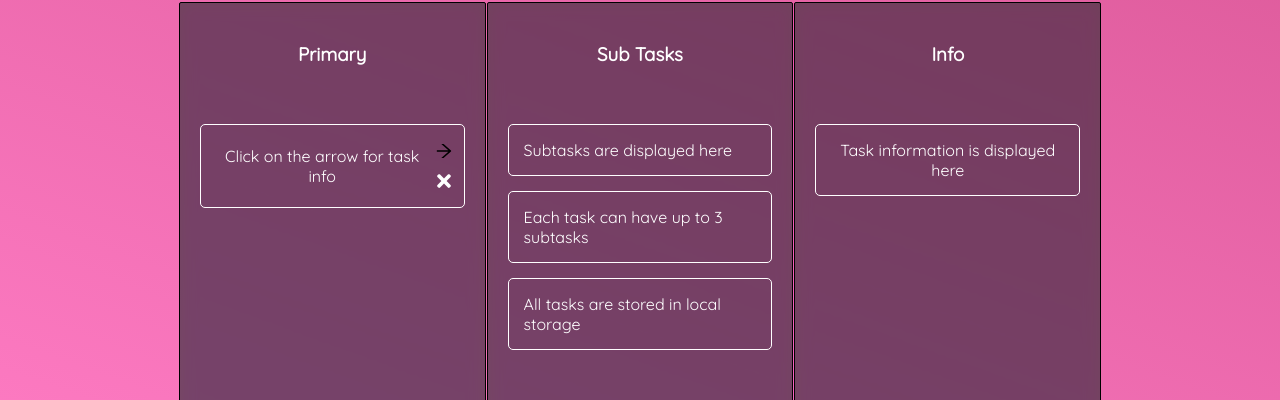
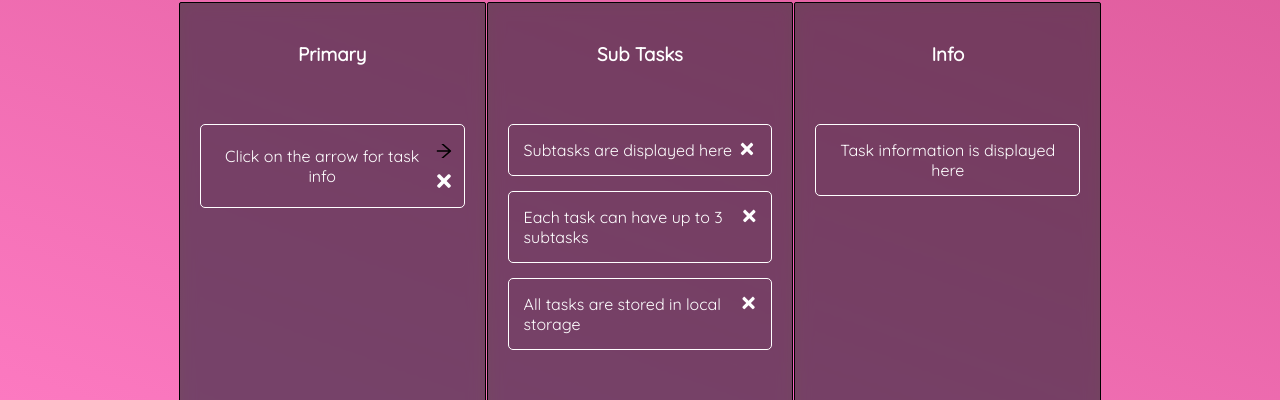
Before and after one commit to JanmayP/task-tracker, a React (Create React App) app: page / in a window 1280 px wide. Both pictures are taken after a click on the icon 443 px from the left and 323 px from the top of the page. Shown: the part 172-572 px from the top of the page. Built offline with nearby package versions, Linux system fonts and the light colour scheme.

Commit message:
Added functionality to mark subtasks as done

```diff
--- a/src/App.scss
+++ b/src/App.scss
@@ -196,6 +196,9 @@ header {
 
 
   .task-subtask {
+    display: flex;
+    flex-direction: row;
+    justify-content: space-between;
     border: 1px solid white;
     border-radius: 5px;
     padding: 15px;
--- a/src/components/SubTasks.js
+++ b/src/components/SubTasks.js
@@ -1,11 +1,27 @@
+import { FaTimes } from 'react-icons/fa'
+
 const SubTasks = ({task}) => {
   let cleanSubTasks = task.subTasks.filter((subTask) => subTask !== "")
+
+  const markDone = (e) => {
+    let subTaskDone = e.target.previousSibling
+    if (subTaskDone === null) {
+      subTaskDone = e.target.parentNode.previousSibling
+    }
+    if (subTaskDone.style.textDecorationLine !== "line-through") {
+      subTaskDone.style.textDecorationLine = "line-through"
+    } else {
+      subTaskDone.style.textDecorationLine = "none"
+    }
+  }
+
   return (
     <div className="task-subtasks">
       {cleanSubTasks.length > 0
       ? cleanSubTasks.map((subTask) => (
         <div className="task-subtask">
-          {subTask}
+          <span>{subTask} </span>
+          <FaTimes  className="remove-task" size={18} onClick={(e) => {markDone(e)}} />
         </div>
       ))
       : <p>Nothing to show!</p>}
```
